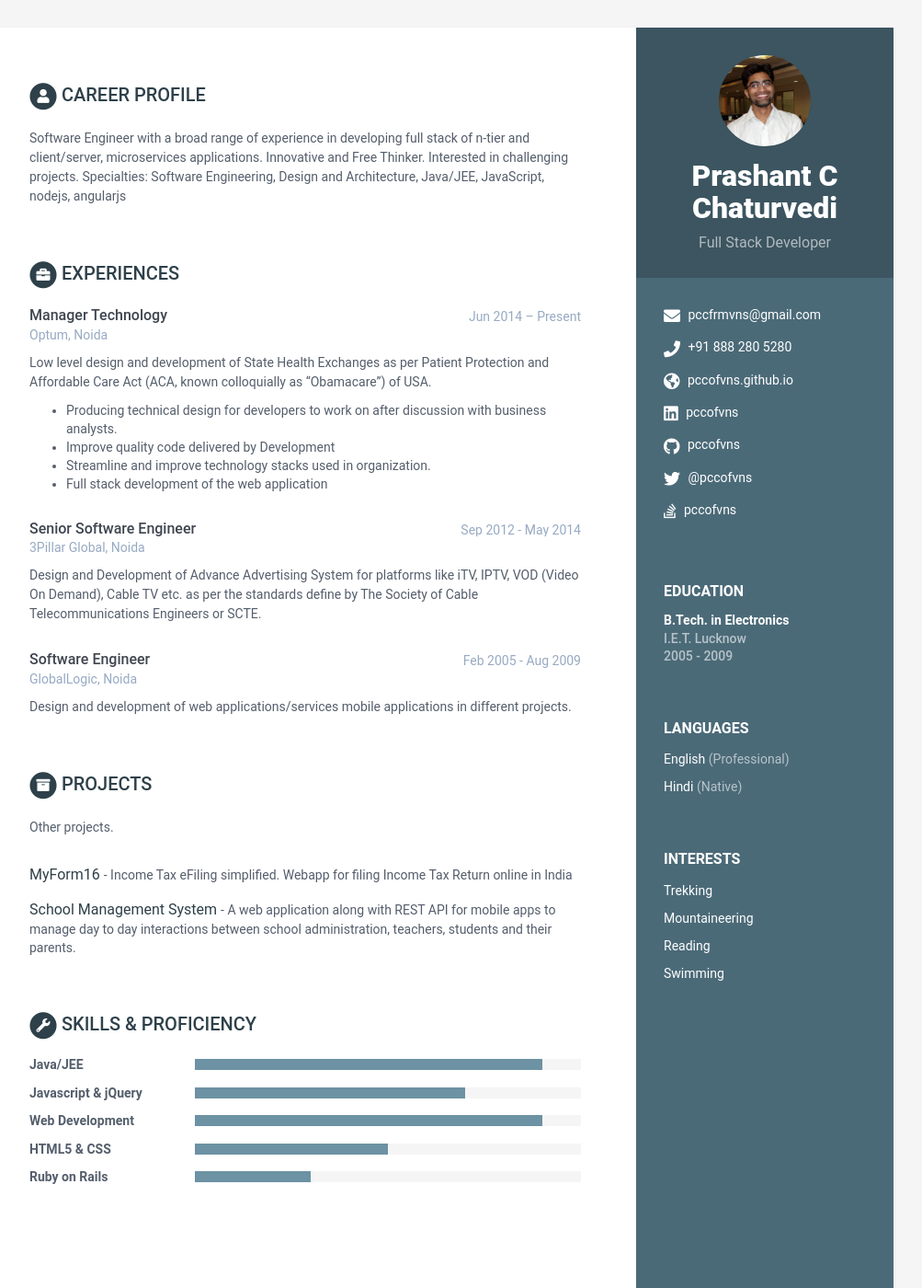
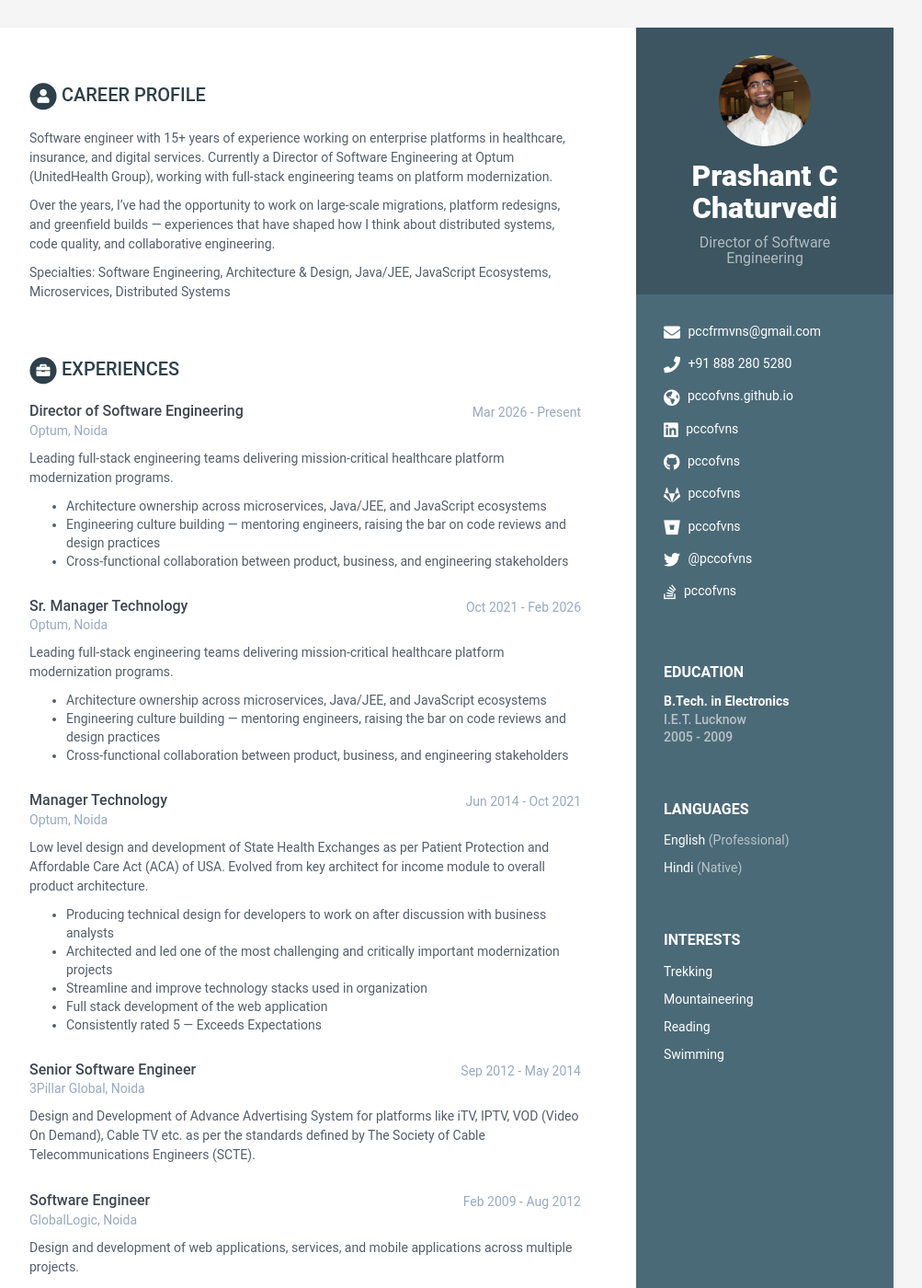
Before and after one commit to pccofvns/pccofvns.github.io, a Jekyll site: the page built from cv.html, in a window 1280 px wide and 1400 px high. Shown: the whole window at 92% size, without its empty margins (168-1171 px from the left). Built offline with Jekyll 4.4.1, drawn with Linux system fonts in a browser that asks for light colours; some of the changed text lies outside the part shown.

Commit message:
Update CV profile with current role and experience (March 2026) (#13)
* Update CV profile with current role and experience

- Update tagline to Director of Software Engineering
- Enrich career profile summary with 15+ years of experience
- Add Director role at Optum (Mar 2026 - Present)
- Update Manager Technology role with hCentive -> Optum lineage
- Correct GlobalLogic dates to Feb 2009 - Aug 2012
- Modernize skills: add Microservices, Architecture & System Design
- Remove outdated skills (Ruby on Rails, HTML5 & CSS)
- Add GitLab and Bitbucket profile links
- Comment out projects section

* Normalize CV dates and add Sr. Manager role

Standardize formatting and timeline entries in _data/cv.yml: replace en dashes with hyphens in time ranges, normalize company name to "Optum, Noida", add a new "Sr. Manager Technology" entry (Oct 2021 - Feb 2026), adjust "Manager Technology" dates to Jun 2014 - Oct 2021, and fix a minor punctuation change in the conference citation.

```diff
--- a/_data/cv.yml
+++ b/_data/cv.yml
@@ -8,7 +8,7 @@ sidebar:
 
     # Profile information
     name: Prashant C Chaturvedi
-    tagline: Full Stack Developer
+    tagline: Director of Software Engineering
     avatar: profile.png  #place a 100x100 picture inside /assets/images/ folder and provide the name of the file below
 
     # Sidebar links
@@ -17,8 +17,8 @@ sidebar:
     website: pccofvns.github.io #do not add http://
     linkedin: pccofvns
     github: pccofvns
-    gitlab:
-    bitbucket:
+    gitlab: pccofvns
+    bitbucket: pccofvns
     twitter: '@pccofvns'
     stack-overflow: pccofvns
     codewars:
@@ -46,8 +46,11 @@ sidebar:
 career-profile:
     title: Career Profile
     summary: |
-      Software Engineer with a broad range of experience in developing full stack of n-tier and client/server, microservices applications.
-      Innovative and Free Thinker. Interested in challenging projects. Specialties: Software Engineering, Design and Architecture, Java/JEE, JavaScript, nodejs, angularjs
+      Software engineer with 15+ years of experience working on enterprise platforms in healthcare, insurance, and digital services. Currently a Director of Software Engineering at Optum (UnitedHealth Group), working with full-stack engineering teams on platform modernization.
+
+      Over the years, I've had the opportunity to work on large-scale migrations, platform redesigns, and greenfield builds — experiences that have shaped how I think about distributed systems, code quality, and collaborative engineering.
+
+      Specialties: Software Engineering, Architecture &amp; Design, Java/JEE, JavaScript Ecosystems, Microservices, Distributed Systems
 
 education:
     - degree: B.Tech. in Electronics
@@ -64,48 +67,61 @@ education:
 #          - Bullet point
 
 experiences:
-    - role: Manager Technology
-      time: Jun 2014 – Present
+    - role: Director of Software Engineering
+      time: Mar 2026 - Present
       company: Optum, Noida
       details: |
-        Low level design and development of State Health Exchanges as per Patient Protection and Affordable Care Act (ACA, known colloquially as "Obamacare") of USA.
+        Leading full-stack engineering teams delivering mission-critical healthcare platform modernization programs.
 
-          - Producing technical design for developers to work on after discussion with business analysts.
-          - Improve quality code delivered by Development
-          - Streamline and improve technology stacks used in organization.
+          - Architecture ownership across microservices, Java/JEE, and JavaScript ecosystems
+          - Engineering culture building — mentoring engineers, raising the bar on code reviews and design practices
+          - Cross-functional collaboration between product, business, and engineering stakeholders
+    - role: Sr. Manager Technology
+      time: Oct 2021 - Feb 2026
+      company: Optum, Noida
+      details: |
+        Leading full-stack engineering teams delivering mission-critical healthcare platform modernization programs.
+
+          - Architecture ownership across microservices, Java/JEE, and JavaScript ecosystems
+          - Engineering culture building — mentoring engineers, raising the bar on code reviews and design practices
+          - Cross-functional collaboration between product, business, and engineering stakeholders
+    - role: Manager Technology
+      time: Jun 2014 - Oct 2021
+      company: Optum, Noida
+      details: |
+        Low level design and development of State Health Exchanges as per Patient Protection and Affordable Care Act (ACA) of USA. Evolved from key architect for income module to overall product architecture.
+
+          - Producing technical design for developers to work on after discussion with business analysts
+          - Architected and led one of the most challenging and critically important modernization projects
+          - Streamline and improve technology stacks used in organization
           - Full stack development of the web application
+          - Consistently rated 5 — Exceeds Expectations
 
     - role: Senior Software Engineer
       time: Sep 2012 - May 2014
       company: 3Pillar Global, Noida
       details: |
-        Design and Development of Advance Advertising System for platforms like iTV, IPTV, VOD (Video On Demand), Cable TV etc. as per the standards define by The Society of Cable Telecommunications Engineers or SCTE.
-
-#          - Bullet point
-#          - Bullet point
+        Design and Development of Advance Advertising System for platforms like iTV, IPTV, VOD (Video On Demand), Cable TV etc. as per the standards defined by The Society of Cable Telecommunications Engineers (SCTE).
 
     - role: Software Engineer
-      time: Feb 2005 - Aug 2009
+      time: Feb 2009 - Aug 2012
       company: GlobalLogic, Noida
       details: |
-        Design and development of web applications/services mobile applications in different projects.
+        Design and development of web applications, services, and mobile applications across multiple projects.
 
-#          - Bullet point
-#          - Bullet point
+# projects:
+#     title: Projects
+#     intro: >
+#       Other projects.
 
-projects:
-    title: Projects
-    intro: >
-      Other projects.
+#     assignments:
+#       - title: MyForm16
+#         link: "http://www.myform16.com"
+#         tagline: "Income Tax eFiling simplified. Webapp for filing Income Tax Return online in India"
 
-    assignments:
-      - title: MyForm16
-        link: "http://www.myform16.com"
-        tagline: "Income Tax eFiling simplified. Webapp for filing Income Tax Return online in India"
-
-      - title: School Management System
-        link: "#"
-        tagline: "A web application along with REST API for mobile apps to manage day to day interactions between school administration, teachers, students and their parents."
+#       - title: School Management System
+#         link: "#"
+#         tagline: "A web application along with REST API for mobile apps to manage day to day interactions between school administration, teachers, students and their parents."
 
 #publications:
 #    title: Publications
@@ -125,26 +141,24 @@ projects:
 #
 #      - title: A syntax directed compiler for Algol 60
 #        authors: Edgar T. Irons
-#        conference: "Comm. ACM 4 (1961), 51–55"
+#        conference: "Comm. ACM 4 (1961), 51-55"
 
 skills:
     title: Skills &amp; Proficiency
 
     toolset:
       - name: Java/JEE
+        level: 95%
+
+      - name: Microservices & Distributed Systems
         level: 90%
 
-      - name: Javascript & jQuery
-        level: 70%
+      - name: JavaScript Ecosystems
+        level: 85%
+
+      - name: Architecture & System Design
+        level: 90%
 
       - name: Web Development
         level: 90%
-
-      - name: HTML5 & CSS
-        level: 50%
-
-      - name: Ruby on Rails
-        level: 30%
-
-
 footer: >
```
